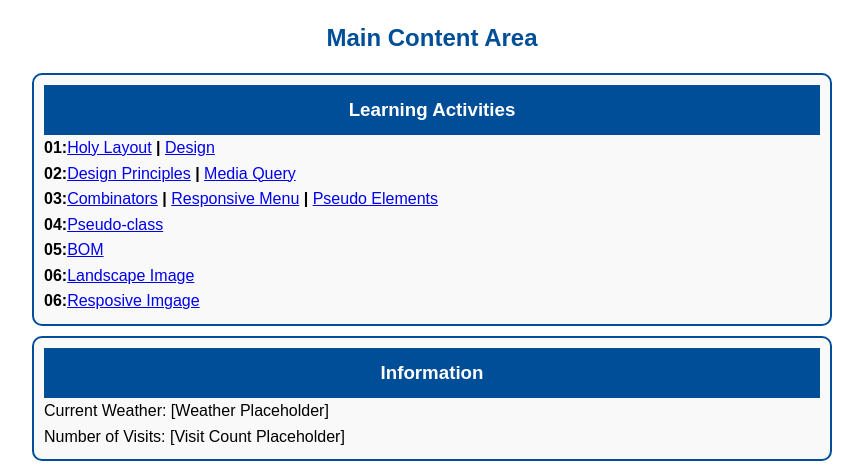
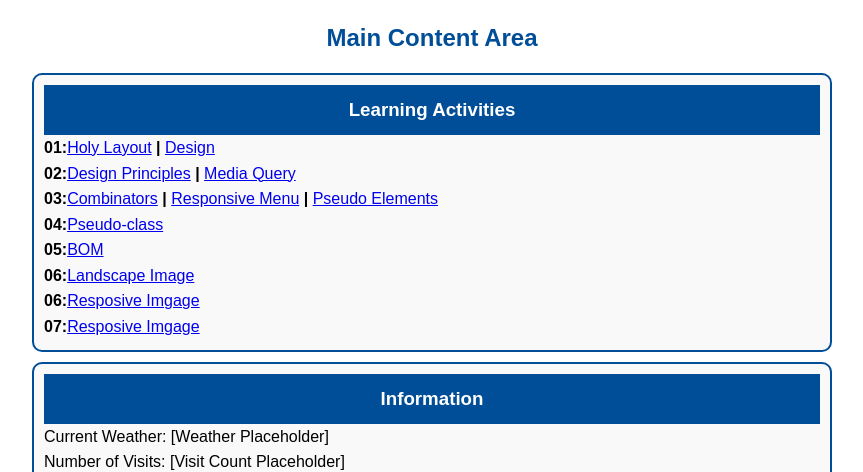
Before and after one commit to vitordelfrari/WDD230, a plain HTML site: page index.html in a window 1280 px wide. Shown: the part 649-1121 px from the top of the page, without its empty margins (208-1071 px from the left). Drawn offline with nearby package versions, Linux system fonts and the light colour scheme; a web font is replaced by a local one.

Commit message:
Lazyload test

```diff
--- a/index.html
+++ b/index.html
@@ -69,6 +69,9 @@
                 <li><strong>06:</strong><a href="lesson06/images/landscape.webp">Landscape Image</a></li>
                 <li><strong>06:</strong><a href="lesson06/responsive-images.html">Resposive Imgage</a></li>
 
+                <li><strong>07:</strong><a href="lesson07/lazyload.html">Resposive Imgage</a></li>
+
+
             </ul>
         </section>
 
```
